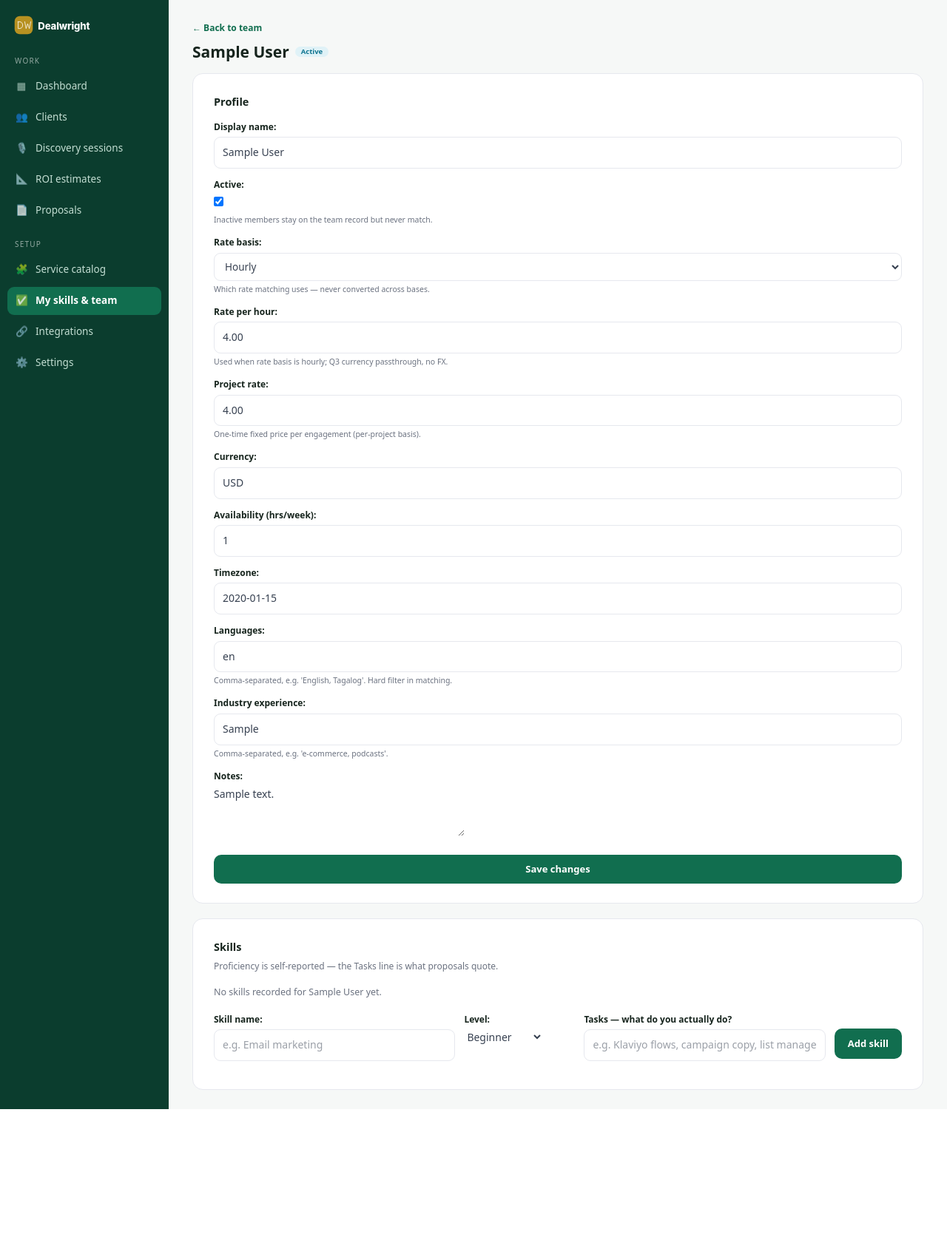
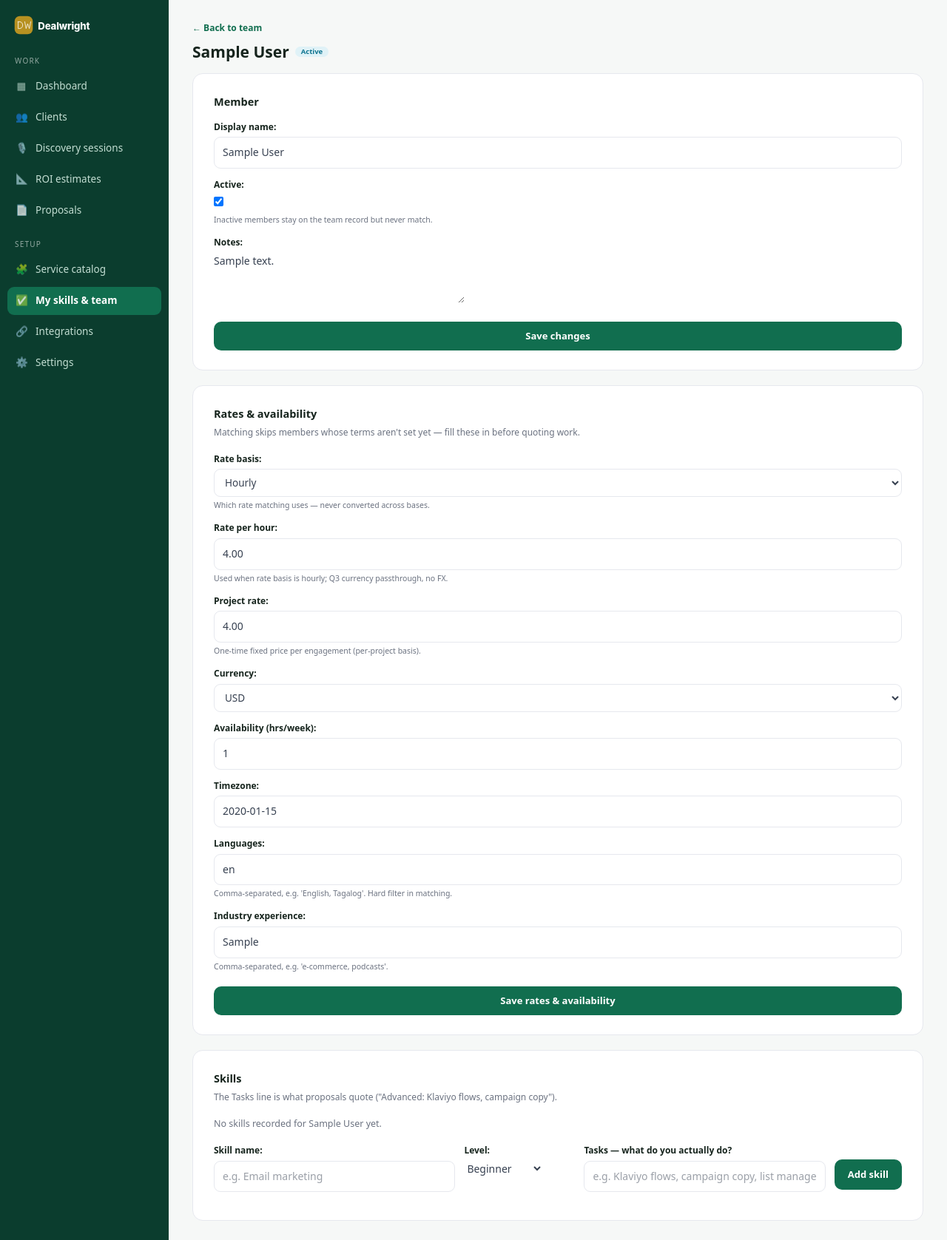
Before and after one commit to robbbbb/dealwright, a Django app: page /team/1/ in a window 1280 px wide. Shown: the whole page at 74% size. Before the commit the page ends 1500 px from the top, so only its background shows below. Run offline with Django 5.2, Linux system fonts and the light colour scheme; a user stored in the database is signed in; tables that the repository leaves empty hold one stand-in row (values such as "Sample post"); data that the repository does not hold is empty; style sheets or scripts are compiled from the project's sources; parts of the project's set-up code (start-up, migrations or seed data) failed here and were passed over.

Commit message:
feat(team): slim member add + rates & availability card, roster rates-not-set state
Design pass 2026-09-29 item A: identity-only creation (name + active),
commercial terms on the member detail page ('Rates & availability'),
roster shows teal 'Rates not set' for engagement-incomplete members
(Card 5 will exclude them with an explicit reason).

```diff
--- a/team/forms.py
+++ b/team/forms.py
@@ -4,15 +4,31 @@ from django import forms
 
 from .models import SkillLevel, VAProfile
 
+_SELECT_CLASS = (
+    "w-full rounded-[9px] border border-dw-line bg-white px-2.5 py-2 text-[13.5px]"
+)
 
-class VAForm(forms.ModelForm):
-    """Create/update a team member. All fields map 1:1 to update_va_profile."""
+
+class TeamMemberForm(forms.ModelForm):
+    """Identity fields only — adding a member needs a name, nothing else."""
+
+    class Meta:
+        model = VAProfile
+        fields = ["display_name", "is_active", "notes"]
+        widgets = {"notes": forms.Textarea(attrs={"rows": 3})}
+
+
+class EngagementForm(forms.ModelForm):
+    """Rates & availability — per-member commercial terms (Card 5 hard filters).
+
+    Kept in VAProfile per design pass 2026-09-29; shown on the detail page,
+    never required at member creation (Card 5 excludes incomplete members
+    with an explicit reason instead of filtering on silent defaults).
+    """
 
     class Meta:
         model = VAProfile
         fields = [
-            "display_name",
-            "is_active",
             "rate_basis",
             "rate_per_hour",
             "project_rate",
@@ -21,17 +37,14 @@ class VAForm(forms.ModelForm):
             "timezone",
             "languages",
             "industry_experience",
-            "notes",
         ]
         widgets = {
-            "rate_basis": forms.Select(
-                attrs={
-                    "class": "w-full rounded-[9px] border border-dw-line bg-white "
-                    "px-2.5 py-2 text-[13.5px]"
-                }
+            "rate_basis": forms.Select(attrs={"class": _SELECT_CLASS}),
+            "currency": forms.Select(
+                attrs={"class": _SELECT_CLASS},
+                choices=[("PHP", "PHP"), ("USD", "USD")],
             ),
             "project_rate": forms.NumberInput(attrs={"step": "0.01"}),
-            "notes": forms.Textarea(attrs={"rows": 3}),
         }
         help_texts = {
             "rate_basis": "Which rate matching uses — never converted across bases.",
@@ -40,7 +53,7 @@ class VAForm(forms.ModelForm):
 
 
 class SkillForm(forms.Form):
-    """Add/update a capability on the freelancer profile or a team VA."""
+    """Add/update a capability on the freelancer profile or a team member."""
 
     skill = forms.CharField(
         max_length=120,
--- a/team/models.py
+++ b/team/models.py
@@ -190,6 +190,14 @@ class VAProfile(models.Model):
     def __str__(self) -> str:
         return self.display_name
 
+    @property
+    def engagement_incomplete(self) -> bool:
+        """Commercial terms still at defaults — Card 5 excludes these members
+        (with an explicit reason) and the roster shows 'Rates not set'."""
+        if self.rate_basis == "project":
+            return self.project_rate is None
+        return not self.rate_per_hour
+
     def clean(self) -> None:
         """Shape integrity (services call full_clean before save; admin too)."""
         super().clean()
--- a/team/urls.py
+++ b/team/urls.py
@@ -10,6 +10,7 @@ urlpatterns = [
     path("", views.team_home, name="team_home"),
     path("add/", views.member_add, name="member_add"),
     path("<int:pk>/", views.member_detail, name="member_detail"),
+    path("<int:pk>/engagement/", views.member_engagement, name="member_engagement"),
     path("<int:pk>/skills/add/", views.member_skill_add, name="member_skill_add"),
     path("skills/<int:cap_pk>/update/", views.skill_update, name="skill_update"),
     path("skills/<int:cap_pk>/delete/", views.skill_delete, name="skill_delete"),
--- a/team/views.py
+++ b/team/views.py
@@ -7,7 +7,7 @@ from django.shortcuts import redirect, render
 from django.views.decorators.http import require_POST
 
 from . import selectors, services
-from .forms import SkillForm, VAForm
+from .forms import EngagementForm, SkillForm, TeamMemberForm
 
 
 @login_required
@@ -29,7 +29,7 @@ def team_home(request: HttpRequest) -> HttpResponse:
             "my_skills": selectors.list_holder_capabilities(profile),
             "skill_form": skill_form,
             "vas": selectors.list_vas(request.user),
-            "va_form": VAForm(),
+            "member_form": TeamMemberForm(),
         },
     )
 
@@ -37,13 +37,13 @@ def team_home(request: HttpRequest) -> HttpResponse:
 @login_required
 def member_add(request: HttpRequest) -> HttpResponse:
     if request.method == "POST":
-        form = VAForm(request.POST)
+        form = TeamMemberForm(request.POST)
         if form.is_valid():
             va = services.create_va_profile(owner=request.user, **form.cleaned_data)
             messages.success(request, f"{va.display_name} added to your team.")
             return redirect("team:member_detail", pk=va.pk)
     else:
-        form = VAForm()
+        form = TeamMemberForm()
     return render(request, "team/member_add.html", {"form": form})
 
 
@@ -52,24 +52,40 @@ def member_detail(request: HttpRequest, pk: int) -> HttpResponse:
     va = selectors.get_va_for_owner(request.user, pk)
     if va is None:
         raise Http404("No such team member.")
-    if request.method == "POST":  # edit the VA's own fields
-        form = VAForm(request.POST, instance=va)
+    if request.method == "POST":  # identity fields
+        form = TeamMemberForm(request.POST, instance=va)
         if form.is_valid():
             services.update_va_profile(va=va, **form.cleaned_data)
             messages.success(request, "Team member updated.")
             return redirect("team:member_detail", pk=va.pk)
     else:
-        form = VAForm(instance=va)
+        form = TeamMemberForm(instance=va)
     return render(
         request,
         "team/member_detail.html",
         {
             "va": va,
             "form": form,
+            "engagement_form": EngagementForm(instance=va),
             "skills": selectors.list_holder_capabilities(va),
             "skill_form": SkillForm(),
         },
     )
+
+
+@login_required
+def member_engagement(request: HttpRequest, pk: int) -> HttpResponse:
+    """Rates & availability card — the Card 5 hard-filter inputs."""
+    va = selectors.get_va_for_owner(request.user, pk)
+    if va is None:
+        raise Http404("No such team member.")
+    form = EngagementForm(request.POST, instance=va)
+    if form.is_valid():
+        services.update_va_profile(va=va, **form.cleaned_data)
+        messages.success(request, "Rates & availability saved.")
+    else:
+        messages.error(request, "Please fix the engagement form.")
+    return redirect("team:member_detail", pk=va.pk)
 
 
 @login_required
--- a/templates/team/member_add.html
+++ b/templates/team/member_add.html
@@ -4,7 +4,7 @@
 <div class="mx-auto max-w-[560px]">
   <a href="{% url 'team:team_home' %}" class="text-[12px] font-bold text-dw-700 no-underline hover:underline">← Back to team</a>
   <h1 class="mt-2 mb-1 text-[21px] font-extrabold leading-tight text-dw-ink">Add team member</h1>
-  <p class="mb-4 text-[12px] text-dw-muted">Hourly members join the monthly-ops shortlist; per-project members join one-time builds.</p>
+  <p class="mb-4 text-[12px] text-dw-muted">Just a name to start — rates and availability come next, on their page.</p>
 
   <div class="card">
     <form method="post" class="m-0">
--- a/templates/team/member_detail.html
+++ b/templates/team/member_detail.html
@@ -14,7 +14,7 @@
 <div class="flex flex-col gap-5">
 
   <section class="card">
-    <h2 class="mb-3 text-[14.5px] font-extrabold text-dw-ink">Profile</h2>
+    <h2 class="mb-3 text-[14.5px] font-extrabold text-dw-ink">Member</h2>
     <form method="post" class="m-0">
       {% csrf_token %}
       {% include "team/_form_fields.html" %}
@@ -23,8 +23,18 @@
   </section>
 
   <section class="card">
+    <h2 class="mb-1 text-[14.5px] font-extrabold text-dw-ink">Rates &amp; availability</h2>
+    <p class="mb-4 text-[12px] text-dw-muted">Matching skips members whose terms aren't set yet — fill these in before quoting work.</p>
+    <form method="post" action="{% url 'team:member_engagement' va.pk %}" class="m-0">
+      {% csrf_token %}
+      {% include "team/_form_fields.html" with form=engagement_form %}
+      <button type="submit" class="btn-primary">Save rates &amp; availability</button>
+    </form>
+  </section>
+
+  <section class="card">
     <h2 class="mb-1 text-[14.5px] font-extrabold text-dw-ink">Skills</h2>
-    <p class="mb-4 text-[12px] text-dw-muted">Proficiency is self-reported — the Tasks line is what proposals quote.</p>
+    <p class="mb-4 text-[12px] text-dw-muted">The Tasks line is what proposals quote ("Advanced: Klaviyo flows, campaign copy").</p>
 
     {% if skills %}
     <div class="mb-5 overflow-hidden rounded-xl border border-dw-line bg-white">
--- a/templates/team/team.html
+++ b/templates/team/team.html
@@ -80,7 +80,9 @@
           <tr class="border-b border-dw-line last:border-b-0">
             <td class="px-4 py-2.5 font-bold text-dw-ink"><a class="text-dw-700 no-underline hover:underline" href="{% url 'team:member_detail' va.pk %}">{{ va.display_name }}</a></td>
             <td class="px-4 py-2.5">
-              {% if va.rate_basis == "project" %}
+              {% if va.engagement_incomplete %}
+                <span class="inline-flex items-center rounded-full bg-dw-teal-bg px-2 py-px text-[9.5px] font-bold text-dw-teal">Rates not set</span>
+              {% elif va.rate_basis == "project" %}
                 {{ va.currency|dw_symbol }}{{ va.project_rate }} <span class="text-[11px] text-dw-muted">/ project</span>
               {% else %}
                 {{ va.currency|dw_symbol }}{{ va.rate_per_hour }} <span class="text-[11px] text-dw-muted">/ hr</span>
```
Also changed, not shown: team/tests/test_views.py (+18 -21 lines).
